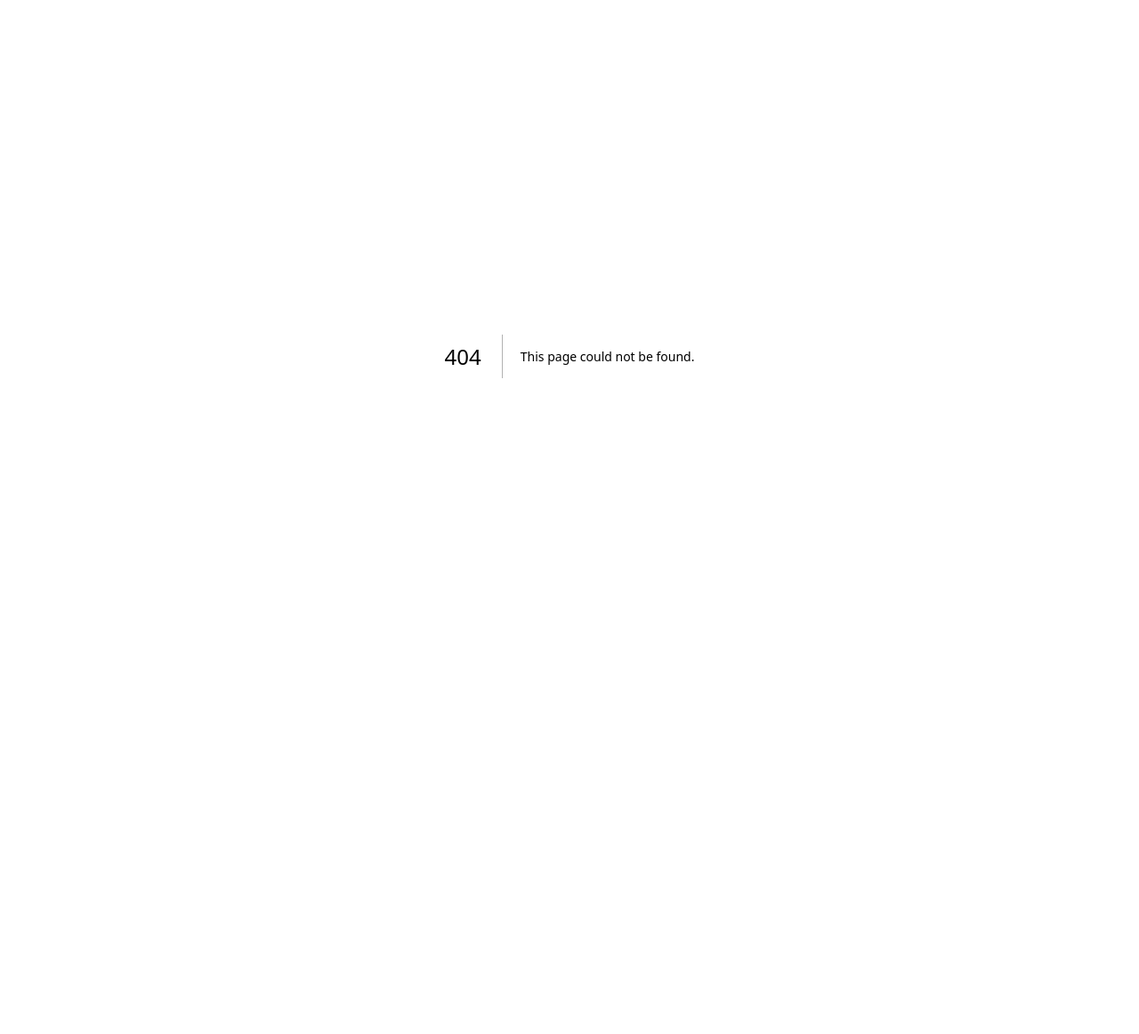
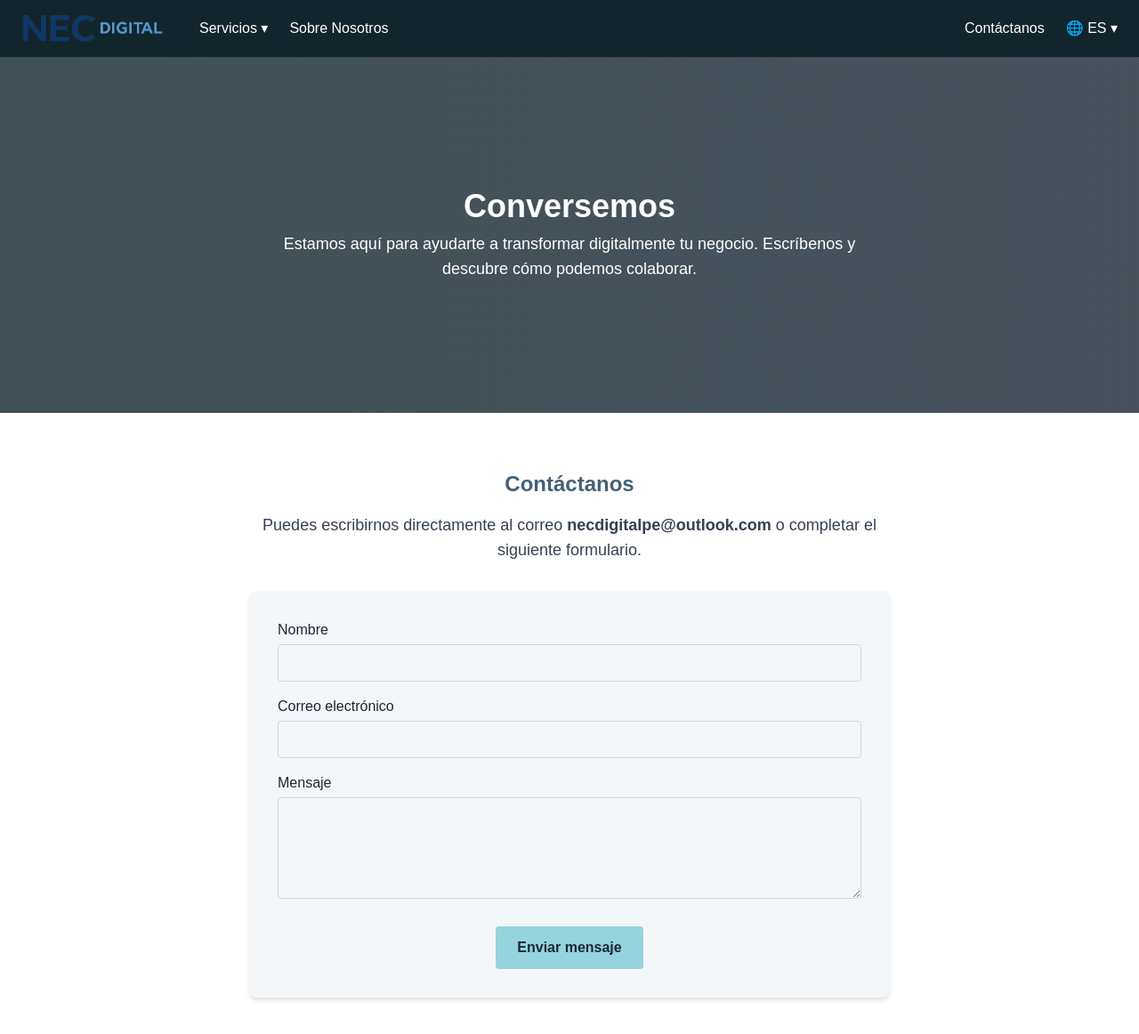
Before and after one commit to jsedamano/nec-digital-website, a Next.js app: page /contacto in a window 1280 px wide. Before the commit this address had no page. Shown: the top 1162 px of the page at 89% size. Before the commit the page ends 800 px from the top, so only its background shows below. Built offline with nearby package versions, Linux system fonts and the light colour scheme.

Commit message:
Contact page

```diff
--- /dev/null
+++ b/app/contacto/page.tsx
@@ -0,0 +1,63 @@
+import Navbar from '../components/Navbar';
+import Image from 'next/image';
+import Link from 'next/link';
+
+export default function Contacto() {
+  return (
+    <main className="min-h-screen bg-white text-[#1a2734]">
+      <Navbar />
+
+      {/* Hero con fondo difuminado */}
+      <section className="relative w-full h-[50vh] flex flex-col items-center justify-center text-white text-center">
+        <div className="absolute inset-0 bg-gradient-to-r from-[#12252d]/80 to-[#1a2734]/80 z-0" />
+        <Image
+          src="/landing.png"
+          alt="Fondo Contacto"
+          layout="fill"
+          objectFit="cover"
+          quality={100}
+          className="absolute z-[-1] blur-sm"
+        />
+
+        <div className="relative z-10 px-6">
+          <h1 className="text-4xl font-bold mb-2">Conversemos</h1>
+          <p className="text-lg max-w-2xl">
+            Estamos aquí para ayudarte a transformar digitalmente tu negocio. Escríbenos y descubre cómo podemos colaborar.
+          </p>
+        </div>
+      </section>
+
+      {/* Formulario o enlace de contacto */}
+      <section className="px-6 py-16 max-w-3xl mx-auto text-center">
+        <h2 className="text-2xl font-bold text-[#446177] mb-4">Contáctanos</h2>
+        <p className="text-lg text-gray-700 mb-8">
+          Puedes escribirnos directamente al correo <span className="font-semibold">necdigitalpe@outlook.com</span> o completar el siguiente formulario.
+        </p>
+
+        {/* Caja de mensaje simulada */}
+        <div className="bg-[#f4f7fa] rounded-lg shadow-md p-8">
+          <form action="mailto:necdigitalpe@outlook.com" method="post" encType="text/plain">
+            <div className="mb-4 text-left">
+              <label htmlFor="name" className="block mb-1 font-medium">Nombre</label>
+              <input type="text" name="name" id="name" className="w-full px-4 py-2 border border-gray-300 rounded" required />
+            </div>
+            <div className="mb-4 text-left">
+              <label htmlFor="email" className="block mb-1 font-medium">Correo electrónico</label>
+              <input type="email" name="email" id="email" className="w-full px-4 py-2 border border-gray-300 rounded" required />
+            </div>
+            <div className="mb-6 text-left">
+              <label htmlFor="message" className="block mb-1 font-medium">Mensaje</label>
+              <textarea name="message" id="message" rows={4} className="w-full px-4 py-2 border border-gray-300 rounded" required></textarea>
+            </div>
+            <button
+              type="submit"
+              className="px-6 py-3 bg-[#95d4dc] text-[#1a2734] font-semibold rounded hover:bg-[#719ec3] transition-colors"
+            >
+              Enviar mensaje
+            </button>
+          </form>
+        </div>
+      </section>
+    </main>
+  );
+}
```
